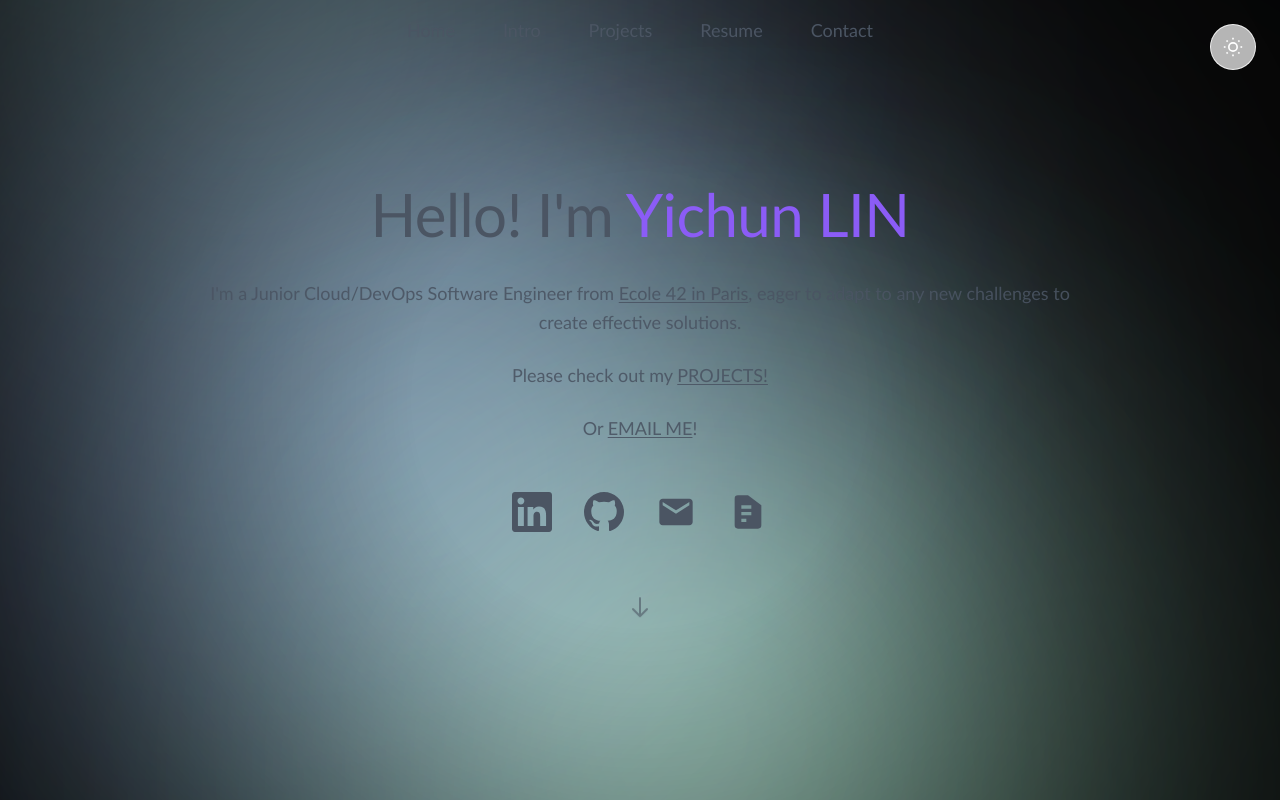
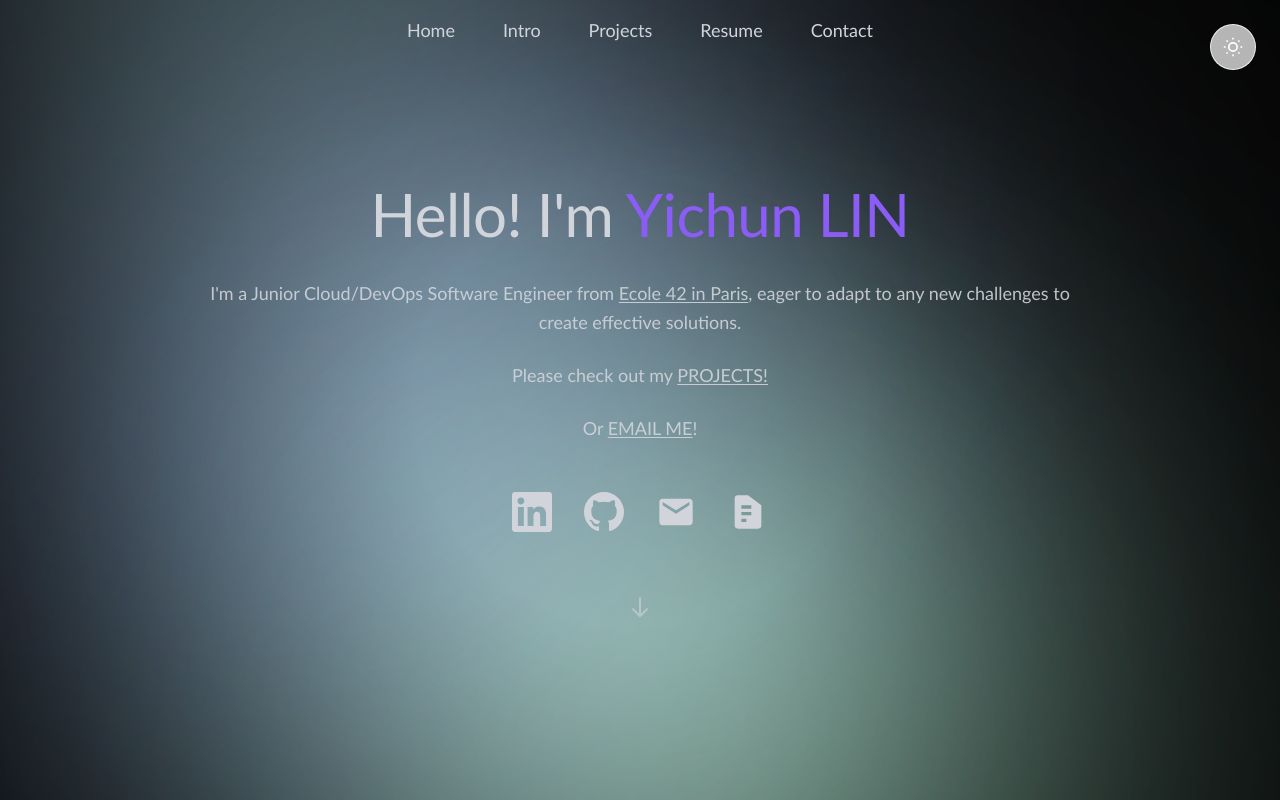
Before and after one commit to ychun816/portfolio, a Next.js app in the folder app/: page / in a window 1280 px wide. Built offline with nearby package versions, Linux system fonts and the light colour scheme; a web font is replaced by a local one.

Commit message:
fix: swap foreground colors for day/night themes - dark grey for day, light grey for night

```diff
--- a/app/app/globals.css
+++ b/app/app/globals.css
@@ -26,11 +26,11 @@
 }
 
 html[data-theme="day"] {
-  --foreground: #d1d5db; /* light grey for day */
+  --foreground: #4b5563; /* dark grey for day */
 }
 
 html[data-theme="night"] {
-  --foreground: #4b5563; /* dark grey for night */
+  --foreground: #d1d5db; /* light grey for night */
 }
 
 @media (prefers-color-scheme: dark) {
```
